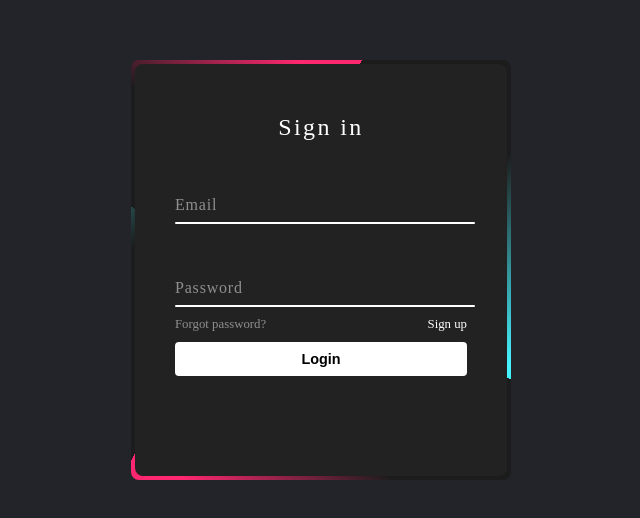
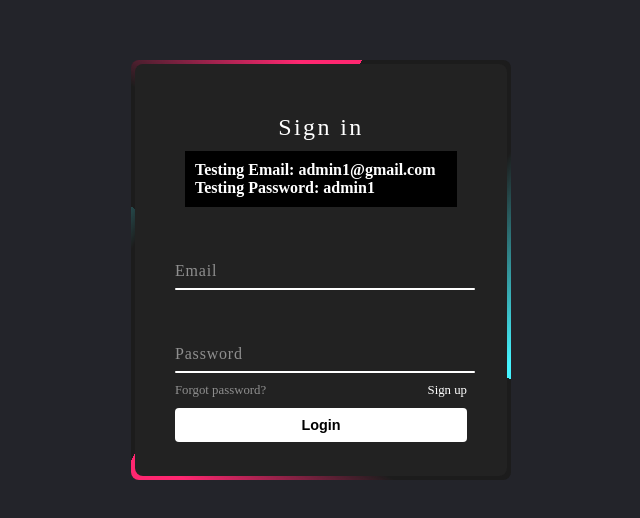
Before and after one commit to levos-snr/open_governance_app, a plain HTML site: page frontend/index.html in a window 1280 px wide. Shown: the part 130-648 px from the top of the page, without its empty margins (319-959 px from the left). Drawn offline with nearby package versions, Linux system fonts and the light colour scheme; no server answers.

Commit message:
test: add testing email

```diff
--- a/frontend/index.html
+++ b/frontend/index.html
@@ -55,8 +55,13 @@
       <div class="login" id="login">
          <div class="loginPageBox">
             <span class="borderLine"></span>
+
             <form>
                <h2>Sign in</h2>
+               <div id="PasswordHolder">
+                       <div><span>Testing Email: </span><span>admin1@gmail.com</span></div>
+                       <div><span>Testing Password: </span><span>admin1</span></div>
+               </div>
                <div class="loginInput">
                   <input type="email" name="email" id="loginemail" required="required" />
                   <span>Email</span>
--- a/frontend/main.css
+++ b/frontend/main.css
@@ -706,6 +706,17 @@
      padding: 50px 40px;
      border-radius: 8px;
 }
+#PasswordHolder{
+        font-weight: 600;
+        background: black;
+        z-index: 1;
+        position: relative;
+        color:white;
+        padding: 10px;
+        margin: 10px;
+        font-size: 1em;
+
+}
  .loginPageBox form h2, .signupPageBox form h2 {
      color: #fff;
      font-weight: 500;
```
